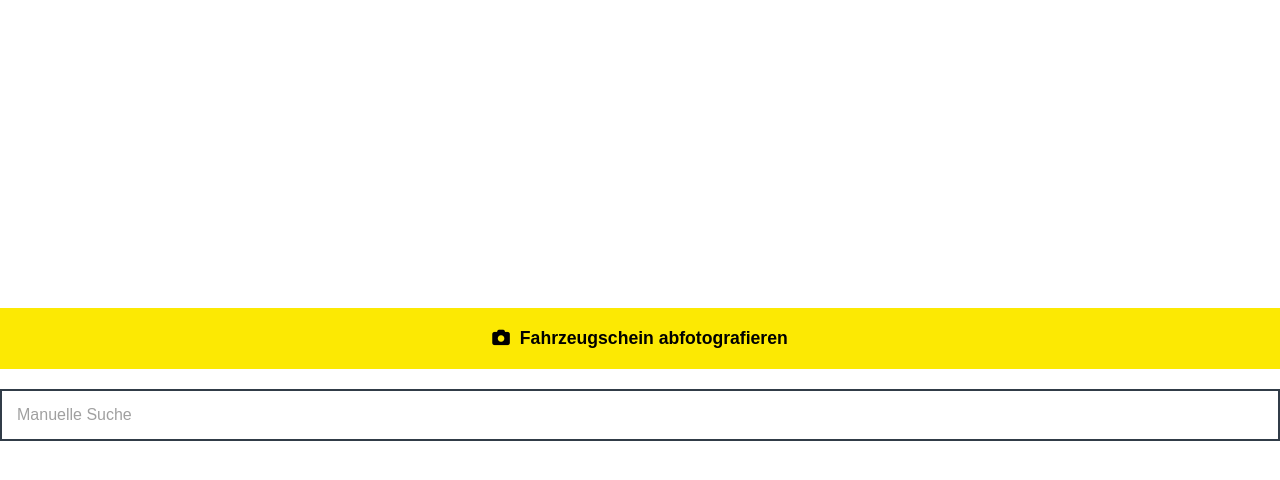
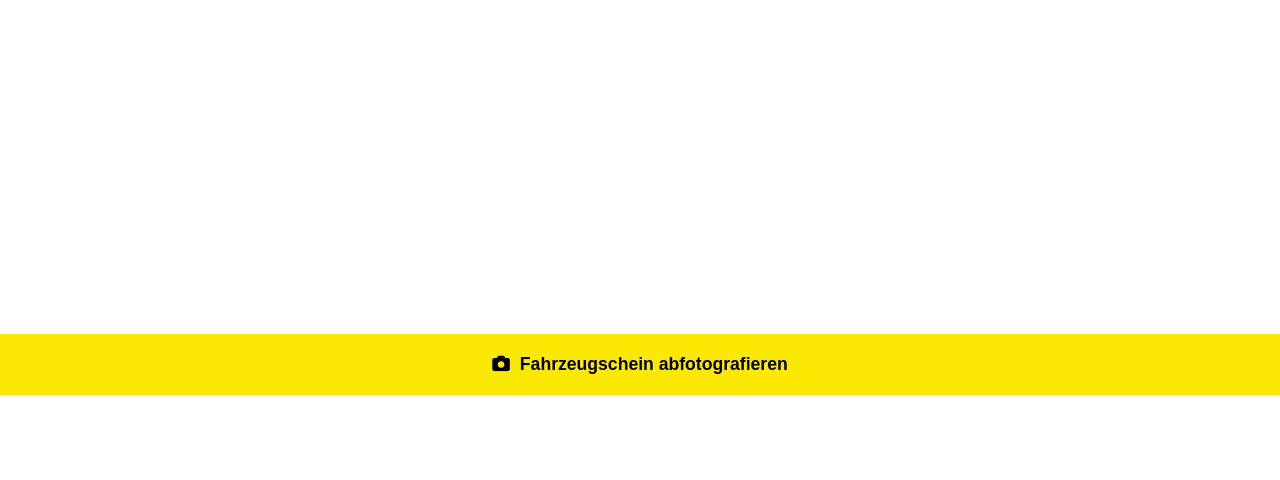
Before and after one commit to Sonic9106/autoteile, a plain HTML site: page index.html in a window 1280 px wide. Shown: the part 66-546 px from the top of the page. Drawn offline with Linux system fonts and the light colour scheme.

Commit message:
Update index.html

```diff
--- a/index.html
+++ b/index.html
@@ -63,11 +63,6 @@
                 <i class="fas fa-camera"></i>
                 <span>Fahrzeugschein abfotografieren</span>
             </button>
-        </div>
-
-        <!-- Manuelle Suchleiste -->
-        <div class="manual-search-container">
-            <input type="text" class="manual-search-input" placeholder="Manuelle Suche">
         </div>
     </main>
 
```
